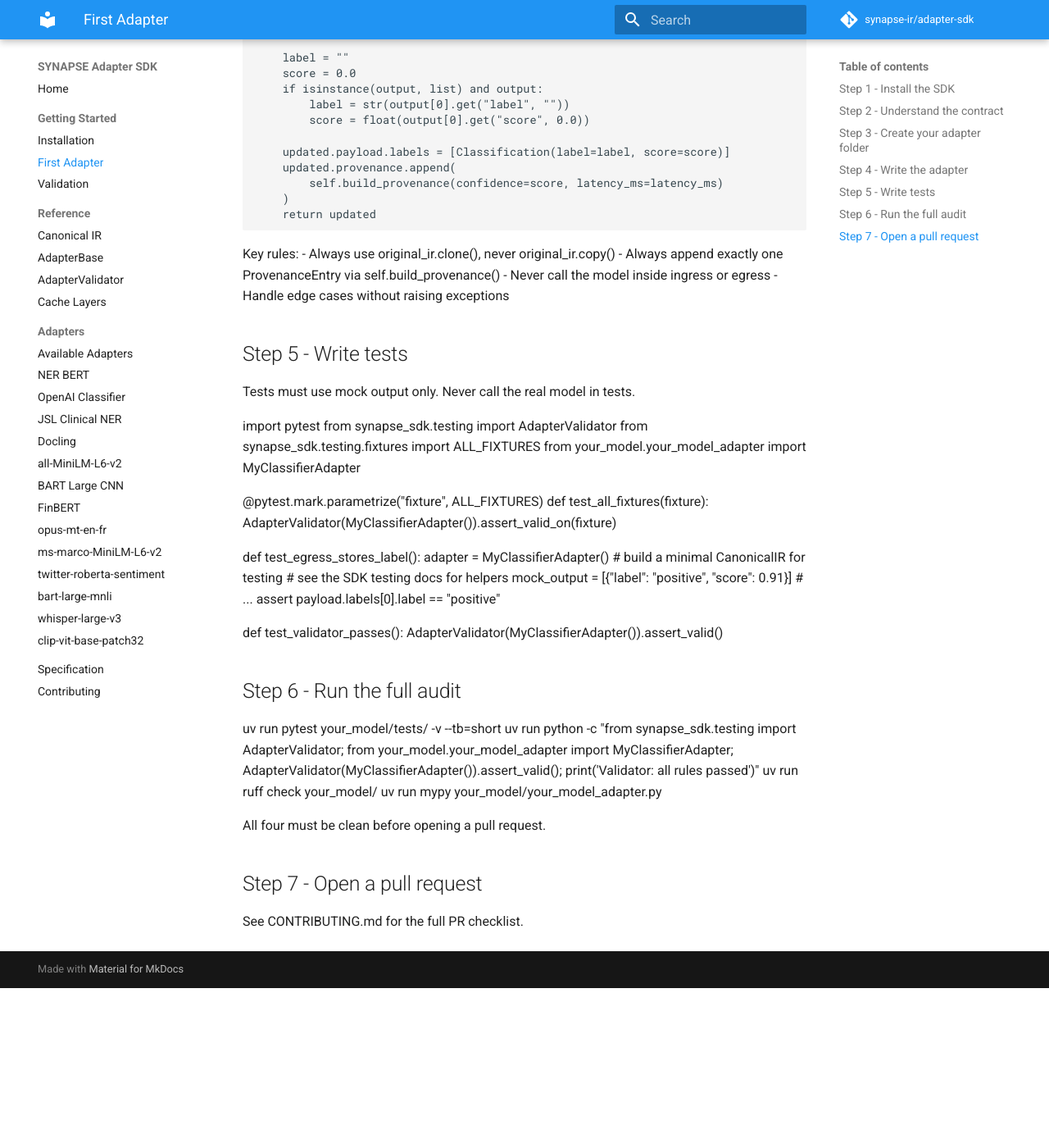
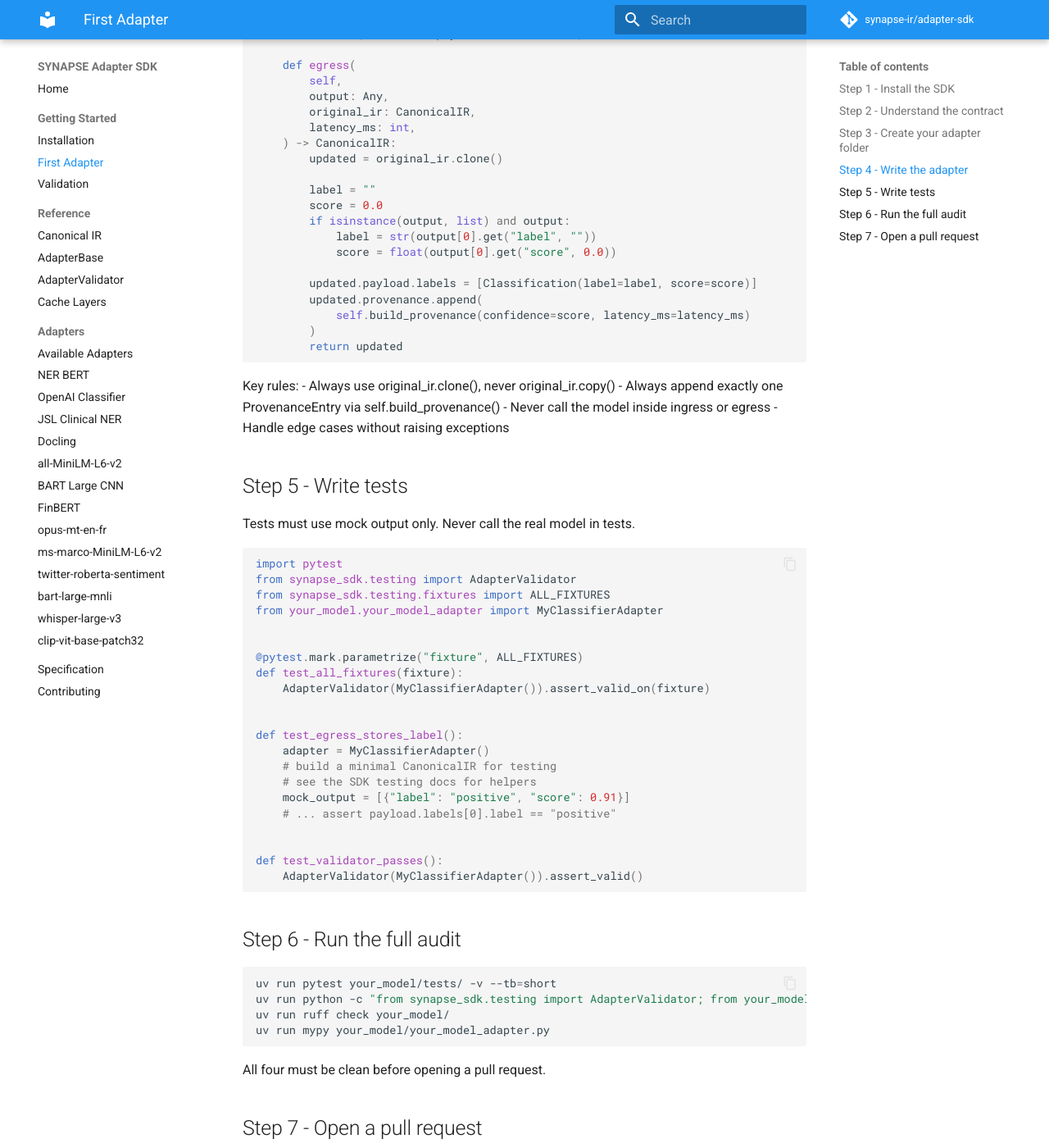
Before and after one commit to synapse-ir/adapter-sdk, an MkDocs documentation site: the page built from docs/getting-started/first-adapter.md, in a window 1280 px wide and 1400 px high, scrolled down 1190 px. Shown: the whole window at 82% size. Built offline with MkDocs 1.6.1 and Material for MkDocs 9.7.7, drawn with Linux system fonts in a browser that asks for light colours; comment, search, counter and statistics services are not loaded; before the commit the page ends 2395 px from its top, so only the background shows below that; some of the changed text lies outside the part shown.

Commit message:
docs: ultrareview improvements to adapter and getting-started pages

````diff
--- a/docs/adapters/bart-large-mnli.md
+++ b/docs/adapters/bart-large-mnli.md
@@ -56,6 +56,8 @@ from synapse_sdk.types import TaskHeader
 task_header = TaskHeader(
     task_type="classify",
     domain="general",
+    priority=2,
+    latency_budget_ms=5000,
     candidate_labels=["sports", "politics", "technology", "finance"],
 )
 ```
--- a/docs/adapters/clip-vit-base-patch32.md
+++ b/docs/adapters/clip-vit-base-patch32.md
@@ -52,6 +52,8 @@ from synapse_sdk.types import TaskHeader
 task_header = TaskHeader(
     task_type="classify",
     domain="general",
+    priority=2,
+    latency_budget_ms=5000,
     candidate_labels=["a photo of a cat", "a photo of a dog", "a photo of a car"],
 )
 ```
--- a/docs/adapters/ms-marco.md
+++ b/docs/adapters/ms-marco.md
@@ -89,6 +89,8 @@ from synapse_sdk.types import TaskHeader
 task_header = TaskHeader(
     task_type="rank",
     domain="general",
+    priority=2,
+    latency_budget_ms=5000,
     query="How many people live in Berlin?",
 )
 ```
--- a/docs/getting-started/first-adapter.md
+++ b/docs/getting-started/first-adapter.md
@@ -5,7 +5,9 @@ This guide takes you from zero to a working, validated adapter in under
 
 ## Step 1 - Install the SDK
 
+```bash
 pip install synapse-adapter-sdk
+```
 
 ## Step 2 - Understand the contract
 
@@ -23,14 +25,17 @@ Both functions must be pure: no network calls, no side effects, no persistent st
 
 Each adapter lives in its own folder:
 
-  your_model_name/
+```text
+your_model_name/
     your_model_adapter.py
     README.md
     tests/
-      test_your_model_adapter.py
+        test_your_model_adapter.py
+```
 
 ## Step 4 - Write the adapter
 
+```python
 from __future__ import annotations
 from typing import Any
 from synapse_sdk import AdapterBase, CanonicalIR
@@ -63,6 +68,7 @@ class MyClassifierAdapter(AdapterBase):
             self.build_provenance(confidence=score, latency_ms=latency_ms)
         )
         return updated
+```
 
 Key rules:
 - Always use original_ir.clone(), never original_ir.copy()
@@ -74,6 +80,7 @@ Key rules:
 
 Tests must use mock output only. Never call the real model in tests.
 
+```python
 import pytest
 from synapse_sdk.testing import AdapterValidator
 from synapse_sdk.testing.fixtures import ALL_FIXTURES
@@ -95,13 +102,16 @@ def test_egress_stores_label():
 
 def test_validator_passes():
     AdapterValidator(MyClassifierAdapter()).assert_valid()
+```
 
 ## Step 6 - Run the full audit
 
+```bash
 uv run pytest your_model/tests/ -v --tb=short
 uv run python -c "from synapse_sdk.testing import AdapterValidator; from your_model.your_model_adapter import MyClassifierAdapter; AdapterValidator(MyClassifierAdapter()).assert_valid(); print('Validator: all rules passed')"
 uv run ruff check your_model/
 uv run mypy your_model/your_model_adapter.py
+```
 
 All four must be clean before opening a pull request.
 
````
Also changed, not shown: docs/index.md (+0 -1 lines), docs/reference/canonical-ir.md (+1 -1 lines), 2 other files.
